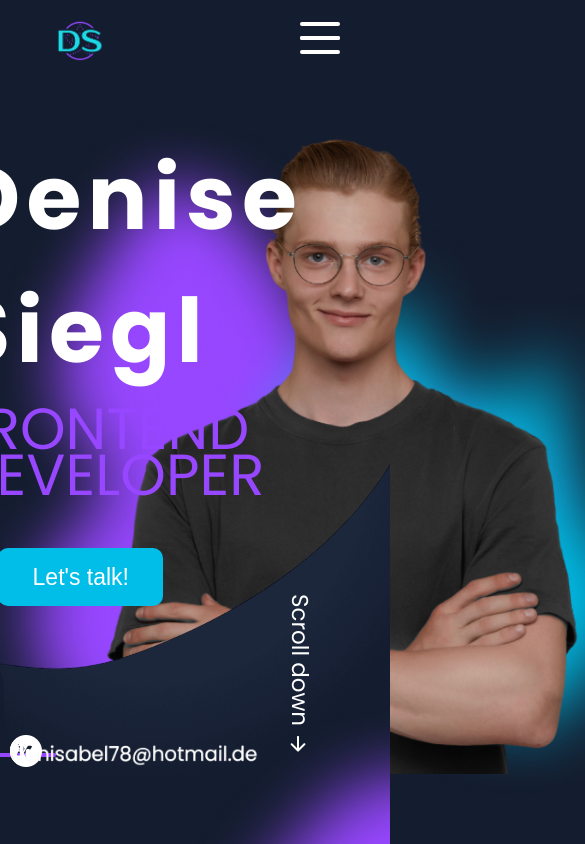
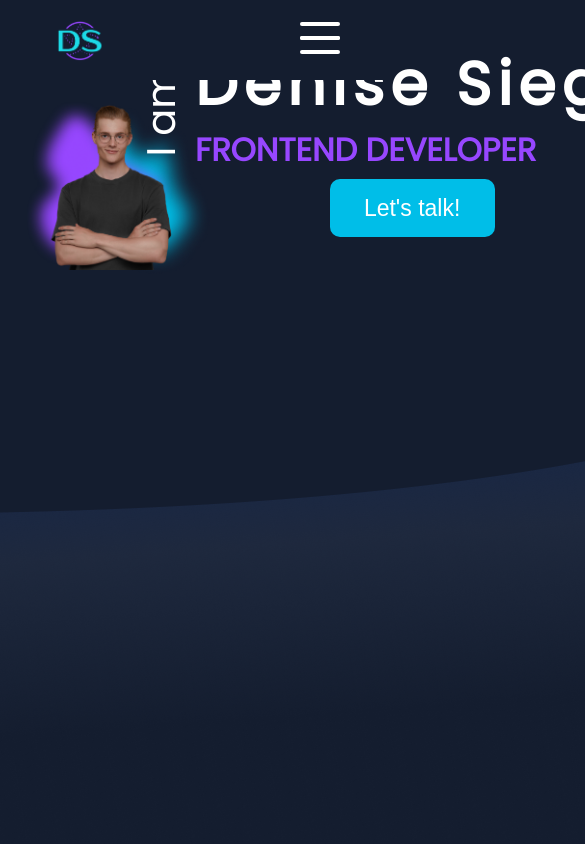
Before and after one commit to deniseS85/portfolio, an Angular app: page / in a window 390 px wide. Shown: the top 844 px of the page, 585 px wide, since content can reach past the window. Built offline with nearby package versions, Linux system fonts and the light colour scheme.

Commit message:
start responsiv about-me-section

```diff
--- a/src/app/about-me/about-me.component.html
+++ b/src/app/about-me/about-me.component.html
@@ -1,4 +1,4 @@
-<div class="about-me-section" id="header">
+<!-- <div class="about-me-section" id="header">
     <div class="profile">
         <img src="assets/img/profile-shadow-left.png">
         <img src="assets/img/profile-shadow-right.png">
@@ -32,8 +32,8 @@
         <p class="scroll-info">Scroll down</p>
         <img src="assets/img/arrow-down.png">
     </div>
-</div>
-
+</div> -->
+<!--
 <div class="about-me-content" #myaboutme>
     <div class="content-left">
         <div id="aboutMe" class="header-about-me-content">About Me</div>
@@ -53,4 +53,68 @@
     </div>
 </div>
 
-<img class="scroll-down-shadow" src="assets/img/scroll-down-shadow.png">
+<img class="scroll-down-shadow" src="assets/img/scroll-down-shadow.png"> -->
+
+
+<div class="about-me-content" id="header">
+    <div class="my-profile-container">
+        <div class="profile">
+            <img src="assets/img/profile-shadow-left.png">
+            <img src="assets/img/profile-shadow-right.png">
+            <img src="assets/img/character.png">
+        </div>
+        <div class="profile-content-right">
+            <div class="info-profile">
+                <span class="pretext-info-profile">I am</span>
+                <div class="subinfo-profile">
+                    <div>Denise Siegl</div>
+                    <div>FRONTEND DEVELOPER</div>
+                </div>
+            </div>
+            <button (click)="scroll('contact')" routerLink="/contact">Let's talk!</button>
+        </div>
+    </div>
+
+
+    <img class="banner" src="assets/img/banner.png">
+    <div class="info-icons">
+        <img src="assets/img/line-info-profile.png">
+        <a *ngFor="let icon of is.infoIcons" href="{{ icon.url }}" target="{{!icon.url.includes('#')  ? '_blank' : '_self'}}">
+            <img src="{{ icon.image }}">
+        </a>
+        <p>
+            <img (click)="scroll('contact')" routerLink="/contact" src="assets/img/email-image.png">
+        </p>
+        <div class="scroll">
+            <p class="scroll-info">Scroll down</p>
+            <img src="assets/img/arrow-down.png">
+        </div>
+    </div>
+</div>
+
+<!-- <section class="home" id="home">
+    <div class="parent-container">
+        <div class="img-box">
+            <img class="img-home" src="/assets/img/my-img.png">
+        </div>
+        <div class="home-content">
+            <span class="traslate">I am</span>
+            <div class="change-text">
+                <h1>Hosny Fahim</h1>
+                <span>{{ currentWord }}</span>
+                <div class="btn-box">
+                    <a href="#contact" class="btn">Let's Talk</a>
+                </div>
+            </div>
+
+        </div>
+    </div>
+    <img class="bottom-img" src="/assets/img/Vector.svg">
+    <div class="home-socials">
+        <div class="left-line"></div>
+        <a href="https://github.com/HosnyFahim" target="_blank"><img src="./assets/icons/github.svg"></a>
+        <a href="https://linkedin.com/in/hosny-fahim-860766236" target="_blank"><img
+                src="./assets/icons/linkedin.svg"></a>
+        <a href="mailto: hosny.fahim1990@gmail.com" target="_blank"><img class="mail" src="./assets/icons/mail.svg"></a>
+    </div>
+</section> -->
--- a/src/app/about-me/about-me.component.scss
+++ b/src/app/about-me/about-me.component.scss
@@ -1,4 +1,4 @@
-.about-me-section {
+/* .about-me-section {
     margin-top: 114px;
     display: flex;
     align-items: center;
@@ -35,7 +35,6 @@
         flex-direction: column;
         align-items: center;
         margin-right: 87px;
-       /*  width: 725px; */
         justify-content: space-between;
         position: absolute;
         right: 0;
@@ -57,7 +56,7 @@
             flex-direction: column;
             div:nth-child(1) {
                 color: var(--white);
-                font-size: 89px;
+                font-size: 84px;
                 font-family: 'Poppins bold';
                 letter-spacing: 6.2px;
             }
@@ -95,8 +94,8 @@
         position: absolute;
         z-index: -2;
         top: 350px;
-        width: 100%;
         height: 100%;
+
     }
 }
 
@@ -227,3 +226,149 @@
         }
     }
 }
+
+@media only screen and (max-width: 1000px) {
+}
+
+
+
+
+
+ */
+
+
+
+.about-me-content {
+    position: relative;
+    display: flex;
+    flex-direction: column;
+    align-items: center;
+    padding: 10%;
+    .my-profile-container {
+        display: flex;
+        align-items: center;
+        justify-content: space-between;
+        width: 100%;
+        .profile {
+           position: relative;
+            img:nth-child(1) {
+                width: 38.861vw;
+                position: absolute;
+                left: -3.778vw;
+                top: 0vw;
+                z-index: -1;
+            }
+            img:nth-child(2) {
+                width: 38.764vw;
+                position: absolute;
+                right: -4.444vw;
+                top: 0.597vw;
+                z-index: -2;
+            }
+            img:nth-child(3) {
+                width: 40vw;
+                height: auto;
+            }
+        }
+        .profile-content-right {
+            position: relative;
+            margin-bottom: 100px;
+            display: flex;
+            flex-direction: column;
+            align-items: center;
+            justify-content: space-between;
+            .info-profile {
+                .pretext-info-profile {
+                    position: absolute;
+                    top: 0;
+                    display: inline-block;
+                    transform: rotate(-90deg);
+                    width: max-content;
+                    font-size: clamp(2.5rem, -0.625rem + 5vw, 4.375rem);
+                    color: var(--white);
+                    height: -moz-fit-content;
+                    height: fit-content;
+                    margin-top: 10%;
+                    left: -18%;
+                }
+                .subinfo-profile {
+                    div:nth-child(1) {
+                        font-size: clamp(3.75rem, -1.875rem + 7.5vw, 5.625rem);
+                        font-weight: 900;
+                        color: var(--white);
+                        font-family: 'Poppins';
+                        letter-spacing: 6.2px;
+                        width: max-content;
+                    }
+                    div:nth-child(2) {
+                        color: var(--purple);
+                        position: absolute;
+                        display: flex;
+                        width: max-content;
+                        font-size: clamp(2rem, .1761945392rem + 3.0716723549vw, 3.125rem);
+                        font-weight: 600;
+                        top: clamp(5.438rem, 5.143vw + 2.223rem, 7.688rem);
+                    }
+                }
+            }
+            button {
+                width: 165px;
+                height: 58px;
+                border-radius: 10px;
+                margin-top: 50px;
+                font-size: 23px;
+                padding: 15px 30px;
+                gap: 10px;
+                background-color: var(--light-blue);
+                color: var(--white);
+                z-index: 1;
+                cursor: pointer;
+                transition: 0.2s ease-in;
+                border: none;
+                &:hover {
+                    background-color: var(--purple);
+                    width: 185px;
+                    height: 68px;
+                    transition: 0.2s ease-in;
+                    margin-top: 40px;
+                }
+            }
+        }
+    }
+}
+
+
+/*
+@media only screen and (max-width: 1550px) {
+    .profile {
+        img {
+            bottom: 14%;
+        }
+    }
+}
+
+@media only screen and (max-width: 1150px) {
+    .profile {
+        img {
+            bottom: 16%;
+        }
+    }
+}
+
+@media only screen and (max-width: 1050px) {
+    .profile {
+        img {
+            bottom: 17%;
+        }
+    }
+}
+
+@media only screen and (max-width: 1000px) {
+    .profile {
+        display: flex;
+        img {
+            position: static;
+            width: clamp(14rem, 26.528vw + 9.358rem, 25.938rem);
+        }
+    }
+} */
--- a/src/app/app.component.html
+++ b/src/app/app.component.html
@@ -1,6 +1,6 @@
 <app-header></app-header>
 <app-about-me></app-about-me>
-<app-my-skills></app-my-skills>
+<!-- <app-my-skills></app-my-skills>
 <app-portfolio></app-portfolio>
 <app-contact></app-contact>
-<app-footer></app-footer>
+<app-footer></app-footer> -->
--- a/src/app/header/header.component.scss
+++ b/src/app/header/header.component.scss
@@ -6,7 +6,7 @@ header {
     display: flex;
     justify-content: space-between;
     align-items: center;
-    padding: 20px 100px;
+    padding: 1rem 10%;
     z-index: 999;
     background-color: var(--background);
     img {
--- a/src/styles.scss
+++ b/src/styles.scss
@@ -9,8 +9,19 @@ body {
     cursor: default;
     max-width: 100vw;
     width: 100vw;
-    overflow-x: hidden;
 }
+
+*::-webkit-scrollbar {
+        width: 8px;
+    }
+
+    *::-webkit-scrollbar-track {
+        background: transparent;
+    }
+
+    *::-webkit-scrollbar-thumb {
+        background-color: #12f7ff;
+    }
 
 
 @font-face {
```
Also changed, not shown: src/assets/img/banner.png.
